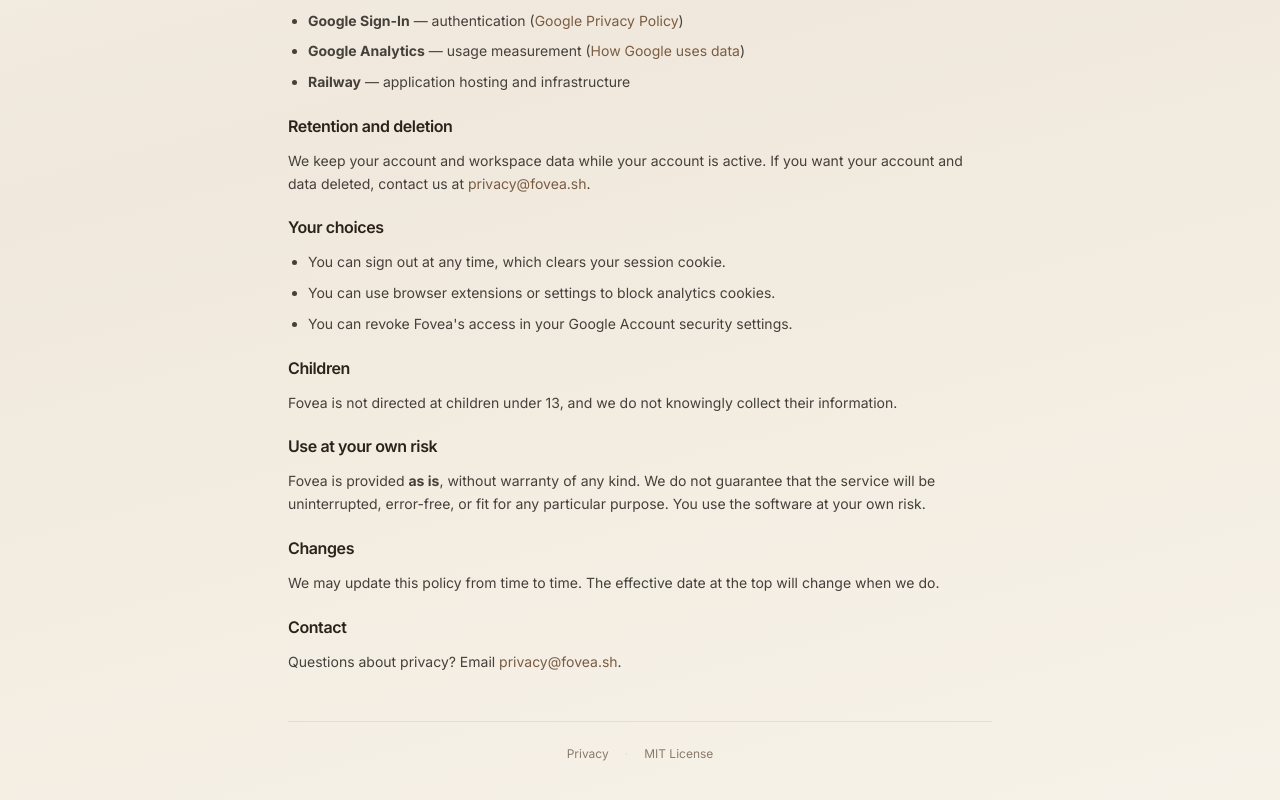
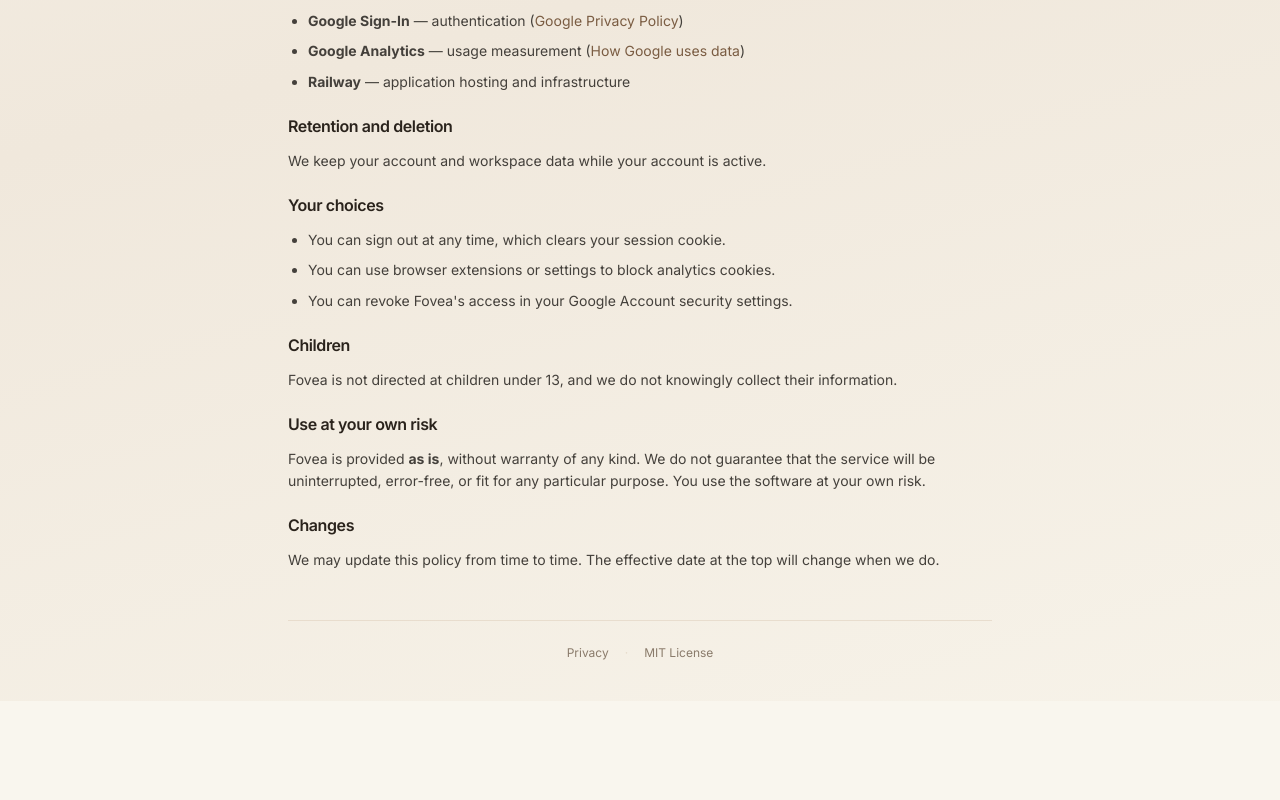
Before and after one commit to somayaj/fovea, a React (Vite) app in the folder client/: page /privacy in a window 1280 px wide. Shown: the part 1062-1862 px from the top of the page. After the commit the page ends 1763 px from the top, so only its background shows below. Built offline with nearby package versions, Linux system fonts and the light colour scheme; no server answers.

Commit message:
CN-0007: Simplify privacy page and use Fovea in MIT copyright.
Remove privacy contact email from the policy and attribute the license to Fovea instead of a personal name.

```diff
--- a/client/src/pages/LicensePage.jsx
+++ b/client/src/pages/LicensePage.jsx
@@ -2,7 +2,7 @@
 
 const MIT_LICENSE = `MIT License
 
-Copyright (c) 2026 Asha Somayajula
+Copyright (c) 2026 Fovea
 
 Permission is hereby granted, free of charge, to any person obtaining a copy
 of this software and associated documentation files (the "Software"), to deal
--- a/client/src/pages/PrivacyPage.jsx
+++ b/client/src/pages/PrivacyPage.jsx
@@ -114,9 +114,7 @@
       <section className="space-y-3">
         <h2 className="text-base font-semibold text-brand">Retention and deletion</h2>
         <p>
-          We keep your account and workspace data while your account is active. If you want your account and
-          data deleted, contact us at{" "}
-          <a className="text-accent hover:underline" href="mailto:privacy@fovea.sh">privacy@fovea.sh</a>.
+          We keep your account and workspace data while your account is active.
         </p>
       </section>
 
@@ -149,14 +147,6 @@
           We may update this policy from time to time. The effective date at the top will change when we do.
         </p>
       </section>
-
-      <section className="space-y-3">
-        <h2 className="text-base font-semibold text-brand">Contact</h2>
-        <p>
-          Questions about privacy? Email{" "}
-          <a className="text-accent hover:underline" href="mailto:privacy@fovea.sh">privacy@fovea.sh</a>.
-        </p>
-      </section>
     </LegalLayout>
   );
 }
```
Also changed, not shown: 1 other file (tests, documents, lock files or other folders).
